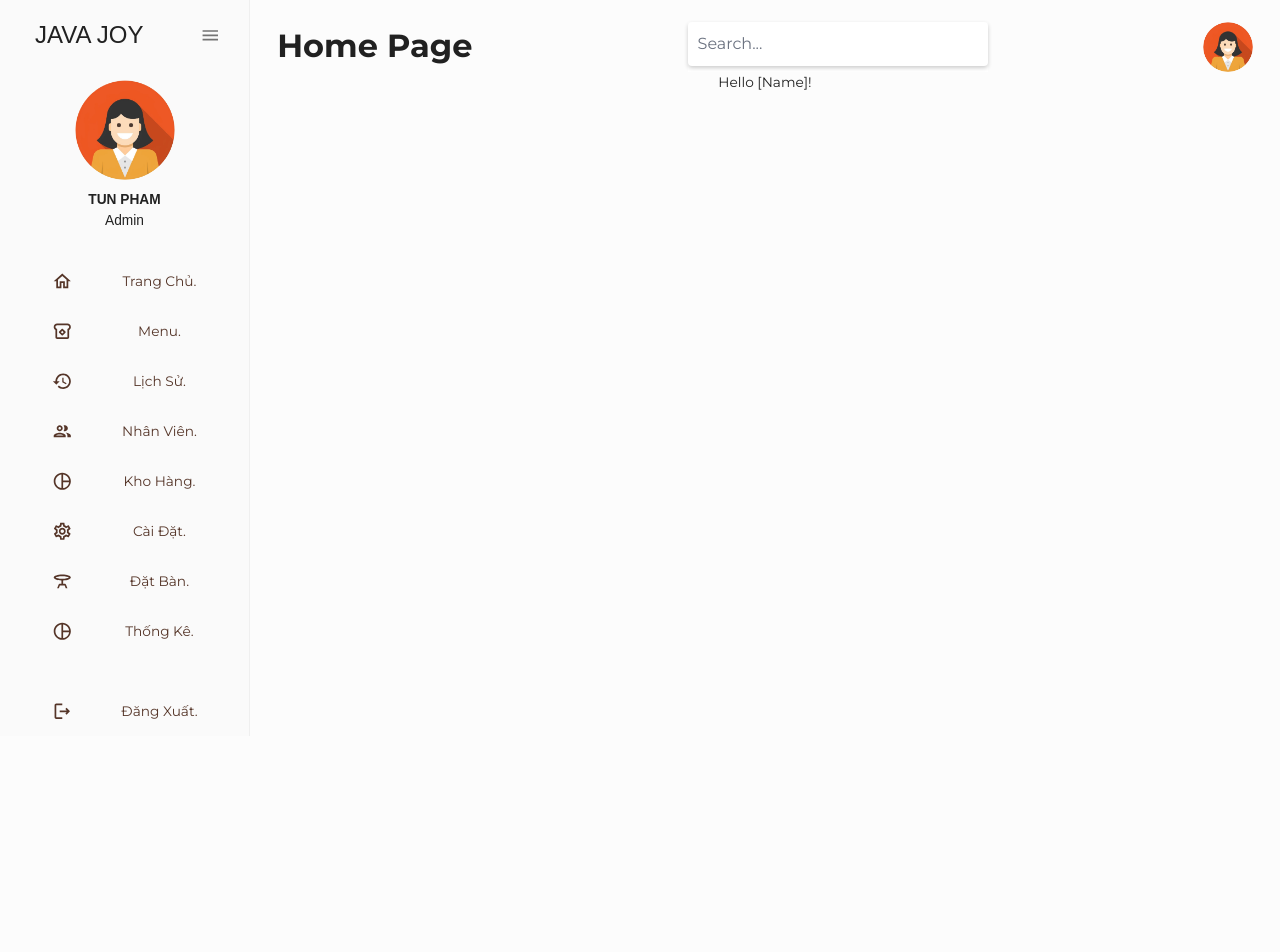
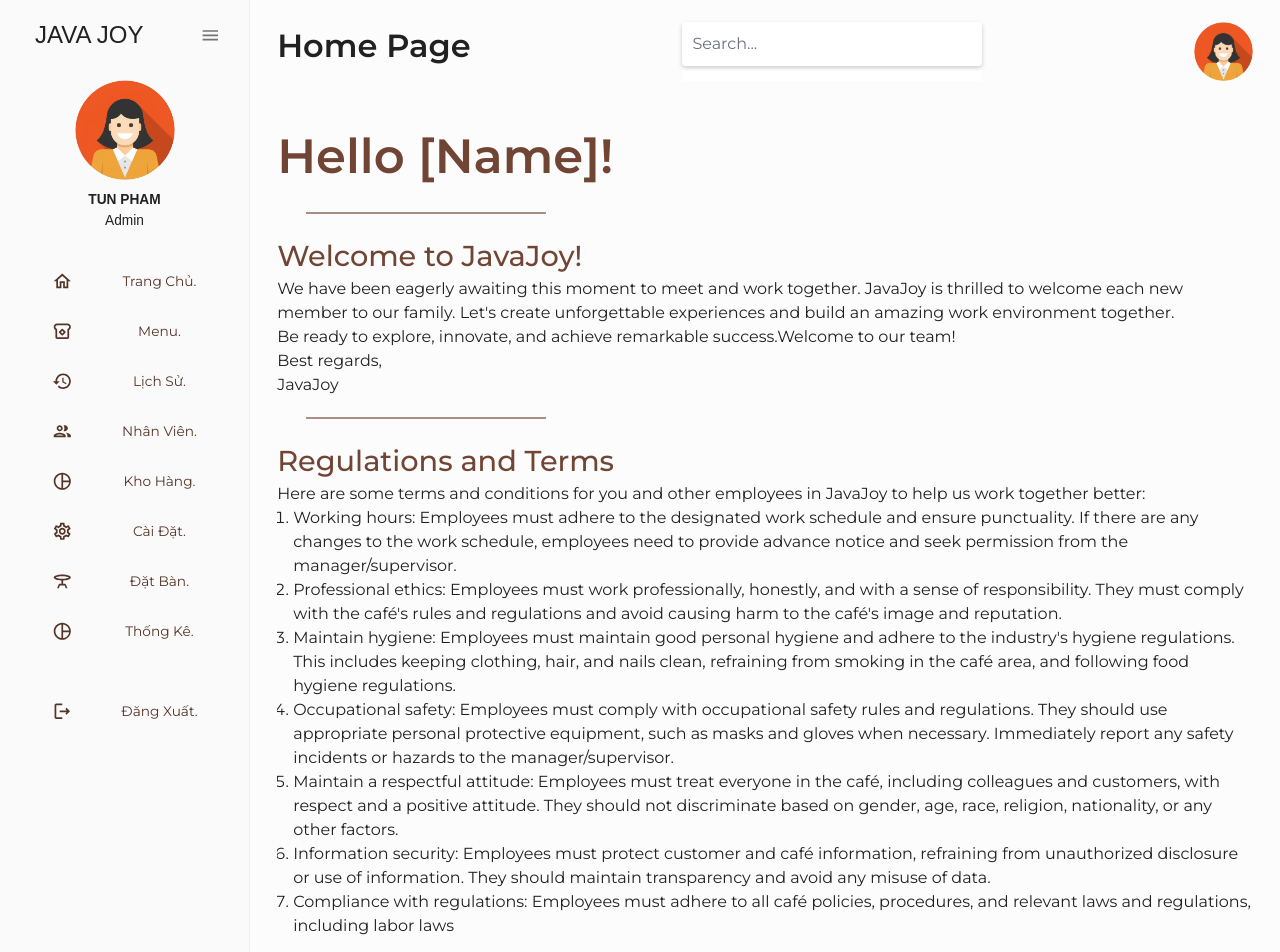
Before and after one commit to bichngoc55/CoffeeShopManagement, a React (Create React App) app in the folder coffeeshop/: page / in a window 1280 px wide. Shown: the top 952 px of the page. Before the commit the page ends 800 px from the top, so only its background shows below. Built offline with nearby package versions, Linux system fonts and the light colour scheme.

Commit message:
update HomePage

```diff
--- a/coffeeshop/src/App.js
+++ b/coffeeshop/src/App.js
@@ -5,7 +5,7 @@
 import { createTheme } from "@mui/material/styles";
 import { useSelector } from "react-redux";
 import { useMemo } from "react";
-import LoginPage from "./pages/Login/Login";
+import LoginPage from "./pages/LoginPage/Login";
 import DashBoard from "./components/dashBoard/dashBoard";
 import { useState } from "react";
 import NavBar from "./components/navBar/navBar";
--- a/coffeeshop/src/pages/HomePage/home.css
+++ b/coffeeshop/src/pages/HomePage/home.css
@@ -1,115 +1,65 @@
-/* {*import React from 'react';
+/* text */
 
-import DashBoard from '../../components/dashBoard/dashBoard';
-import {Box} from "@mui/material"
-
-const HomePage = () => {
-    return (
-      <Box sx={{display: "flex", maxWidth: "100vw", }}>
-        <DashBoard/>
-        <div className=" flex-col grow shrink-0 px-5 mt-4 basis-0 w-fit ">
-          <div className="flex gap-5 items-start self-center w-full text-black max-w-[1177px] max-md:flex-wrap ">
-            <div className="flex-auto mt-5 text-3xl font-bold">Home Page</div>
-            <div className="flex gap-5 justify-between py-0.5 pr-2 pl-6 text-base whitespace-nowrap bg-white rounded-xl max-md:pl-5">
-              <div className="my-auto">Search...</div>
-              <div className="shrink-0 rounded-2xl bg-zinc-300 h-[52px] w-[55px]" />
-            </div>
-            <img
-              loading="lazy"
-              srcSet="..."
-              className="shrink-0 self-stretch max-w-full aspect-square w-[100px]"
-            />
-          </div>
-          <div className="mt-3 text-5xl font-bold text-yellow-900  max-md:text-4xl">
-            Hello [Name]!
-          </div>
-          <div className="shrink-0 mt-3 h-0.5 bg-yellow-900 border border-yellow-900 border-solid w-[209px]" />
-          <div className="mt-7 text-3xl font-bold text-yellow-900 ">
-            Welcome to JavaJoy!
-          </div>
-          <div className="flex flex-col mt-6 max-w-full text-xl text-black w-[725px]">
-            <div className="">
-              We have been eagerly awaiting this moment to meet and work together.
-              JavaJoy is thrilled to welcome each new member to our family. Let's
-              create unforgettable experiences and build an amazing work
-              environment together. Be ready to explore, innovate, and achieve
-              remarkable success.Welcome to our team!Best regards,JavaJoy
-            </div>
-            <div className="shrink-0 mt-5 h-0.5 bg-yellow-900 border border-yellow-900 border-solid " />
-          </div>
-          <div className="flex gap-5 self-start mt-7 text-3xl font-bold text-yellow-900">
-            <div className="flex-auto">Regulations and Terms </div>
-            <img
-              loading="lazy"
-              src="https://cdn.builder.io/api/v1/image/assets/TEMP/220d851a63e3ff19916b4a77206b9e546ca0388bfa51948c65c9ff70e3da2f9c?"
-              className="shrink-0 my-auto aspect-[1.41] fill-yellow-900 w-[21px]"
-            />
-          </div>
-          <div className="px-0.5 mt-6 ">
-            <div className="flex gap-5 max-md:flex-col max-md:gap-0">
-              <div className="flex flex-col w-[85%] max-md:ml-0 ">
-                <div className="text-xl text-black max-md:mt-10">
-                  Here are some terms and conditions for you and other employees
-                  in JavaJoy to help us work together better:
-                  <br />
-                  Working hours: Employees must adhere to the designated work
-                  schedule and ensure punctuality. If there are any changes to the
-                  work schedule, employees need to provide advance notice and seek
-                  permission from the manager/supervisor.
-                  <br />
-                  Professional ethics: Employees must work professionally,
-                  honestly, and with a sense of responsibility. They must comply
-                  with the café's rules and regulations and avoid causing harm to
-                  the café's image and reputation.
-                  <br />
-                  Maintain hygiene: Employees must maintain good personal hygiene
-                  and adhere to the industry's hygiene regulations. This includes
-                  keeping clothing, hair, and nails clean, refraining from smoking
-                  in the café area, and following food hygiene regulations.
-                  <br />
-                  Occupational safety: Employees must comply with occupational
-                  safety rules and regulations. They should use appropriate
-                  personal protective equipment, such as masks and gloves when
-                  necessary. Immediately report any safety incidents or hazards to
-                  the manager/supervisor.
-                  <br />
-                  Maintain a respectful attitude: Employees must treat everyone in
-                  the café, including colleagues and customers, with respect and a
-                  positive attitude. They should not discriminate based on gender,
-                  age, race, religion, nationality, or any other factors.
-                  <br />
-                  Information security: Employees must protect customer and café
-                  information, refraining from unauthorized disclosure or use of
-                  information. They should maintain transparency and avoid any{" "}
-                </div>
-              </div>
-              <div className="flex flex-col ml-5 w-[15%] max-md:ml-0 max-md:w-full">
-                <div className="shrink-0 mx-auto mt-28 bg-orange-300 rounded-full h-[380px] w-[174px] max-md:mt-10" />
-              </div>
-            </div>
-          </div>
-        </div>
-      </Box>
-    );
-};
-
-export default HomePage;*/
 html {
     font-size: 16px; /* Đặt kích thước cơ sở là 16px */
 }
-
 
 .medium_text {
     font-size: 2rem; /* Kích thước chữ là 2 lần kích thước cơ sở */
 }
 
+.large_text {
+  font-size: 3rem;
+}
+
+.small_text {
+  font-size: 1rem;
+  margin-top: 1.86%;
+  margin-bottom: 1.86% ;
+}
+
 p {
-    font-size: 1.4rem; /* Kích thước chữ là 1.4 lần kích thước cơ sở */
+  font-size: 1rem;
 }
+
+.title {
+  font-size: 1.8rem;
+  color: #714534;
+  font-weight: 500
+}
+
+
 .container {
-    /* display: flex; */
+  display: flex;
+  flex-direction: column;
 }
 
 .search-input::placeholder {
     font-size: 1rem;
 }
+
+/* style */
+
+.content {
+  margin-left: 2.64%;
+  margin-right: 2.64%;
+  display: flex;
+  flex-direction: column;
+  justify-content: flex-start;
+  align-items: flex-start;
+  text-align: left;
+
+}
+
+.line {
+  /* margin-top: 0.88%; */
+  margin-top: 2.05%;
+  margin-left: 3%;
+  margin-bottom: 2.05%;
+  width: 240px;
+  /* width: 26%; */
+  border-width: 0.6px;
+  border-style: solid;
+  border-color: #714534;
+  opacity: 0.6; /* Giá trị opacity để làm mờ màu */
+}
--- a/coffeeshop/src/pages/HomePage/home.jsx
+++ b/coffeeshop/src/pages/HomePage/home.jsx
@@ -9,29 +9,96 @@
       <Box sx={{display: "flex", maxWidth: "100vw", }}>
         <DashBoard/>
         <div className='container'>
-          <div className='flex justify-between ' style={{ marginTop: '2.14%',marginLeft: '2.64%', marginRight: '2.64%', flexDirection: 'row' }}>
-            <div className=" font-bold medium_text">Home Page</div>
+          <div className='flex justify-between ' style={{ marginTop: '2.15%',marginLeft: '2.64%', marginRight: '2.64%', flexDirection: 'row' }}>
+            <div className=" font-semibold medium_text">Home Page</div>
             <div className=" text-base whitespace-nowrap bg-white rounded-xl max-md:pl-5">
-              {/* <div className="my-auto">Search...</div> */}
               <input type="text" className="search-input" style={{ fontSize: '16px' }} placeholder="Search..." />
               <div className="shrink-0 rounded-2xl bg-zinc-300 h-[52px] w-[55px]" />
             </div>
             <img
               alt="profile-user"
-              width="50px"
-              height="50px"
+              width="6%"
+              height="auto"
               loading="lazy"
               src={`../../assets/avtUser.png`}
               style={{ cursor: "pointer", borderRadius: "100%" }}
-
             />
           </div>
-          <a style={{marginTop: '4%'}}>
-            Hello [Name]!
-          </a>
+          <div className='content'>
+            <a className='large_text font-semibold' style={{marginTop: '4%', textAlign: 'left', display: 'block', color: "#714534" }}>
+              Hello [Name]!
+            </a>
+            <div className='line'/>
+            {/* cuộn màn hình */}
+            <div className='' style={{overflowY: 'auto', height: '81.84%' }}>
+              <div className=''>
+                <a className='title'> Welcome to JavaJoy! </a>
+                <br/>
+                <a className='small_text'>
+                  We have been eagerly awaiting this moment to meet and work together.
+                  JavaJoy is thrilled to welcome each new member to our family. Let's
+                  create unforgettable experiences and build an amazing work
+                  environment together.<br/> Be ready to explore, innovate, and achieve
+                  remarkable success.Welcome to our team! <br/> Best regards, <br/> JavaJoy
+                </a>
+              </div>
+              <div className='line'/>
+              <div className=''>
+                {/* Regulations and Terms */}
+                <a className='title'> Regulations and Terms  </a>
+                <br/>
+                <a className='small_text'>
+                  Here are some terms and conditions for you and other employees
+                  in JavaJoy to help us work together better:
+                </a>
+                <ol className='small_text' style={{ listStyleType: 'decimal', marginLeft: '1em', marginTop: '0'}}>
+                  <li>
+                    Working hours: Employees must adhere to the designated work
+                    schedule and ensure punctuality. If there are any changes to the
+                    work schedule, employees need to provide advance notice and seek
+                    permission from the manager/supervisor.</li>
+                  <li>
+                    Professional ethics: Employees must work professionally,
+                    honestly, and with a sense of responsibility. They must comply
+                    with the café's rules and regulations and avoid causing harm to
+                    the café's image and reputation.
+                  </li>
+                  <li>
+                    Maintain hygiene: Employees must maintain good personal hygiene
+                    and adhere to the industry's hygiene regulations. This includes
+                    keeping clothing, hair, and nails clean, refraining from smoking
+                    in the café area, and following food hygiene regulations.
+                  </li>
+                  <li>
+                    Occupational safety: Employees must comply with occupational
+                    safety rules and regulations. They should use appropriate
+                    personal protective equipment, such as masks and gloves when
+                    necessary. Immediately report any safety incidents or hazards to
+                    the manager/supervisor.</li>
+                  <li>
+                    Maintain a respectful attitude: Employees must treat everyone in
+                    the café, including colleagues and customers, with respect and a
+                    positive attitude. They should not discriminate based on gender,
+                    age, race, religion, nationality, or any other factors.
+                  </li>
+                  <li>
+                    Information security: Employees must protect customer and café
+                    information, refraining from unauthorized disclosure or use of
+                    information. They should maintain transparency and avoid any misuse of data.
+                  </li>
+                  <li>
+                    Compliance with regulations: Employees must adhere to all café policies,
+                    procedures, and relevant laws and regulations, including labor laws</li>
+                </ol>
+                <a className='small_text'>
+                  These terms and conditions aim to ensure a professional, safe, positive,
+                  and fair working environment in the café. If there are any issues, employees
+                  should discuss them with the café manager/supervisor.</a>
+              </div>
+            </div>
+          </div>
         </div>
       </Box>
     );
 };
-
 export default HomePage;
```
Also changed, not shown: coffeeshop/src/pages/LoginPage/Login.jsx (renamed from coffeeshop/src/pages/login/Login.jsx), coffeeshop/src/pages/LoginPage/Loginpage.css (renamed from coffeeshop/src/pages/login/Loginpage.css), coffeeshop/src/pages/LoginPage/background.png (renamed from coffeeshop/src/pages/login/background.png), coffeeshop/src/pages/LoginPage/style.css (renamed from coffeeshop/src/pages/login/style.css).
